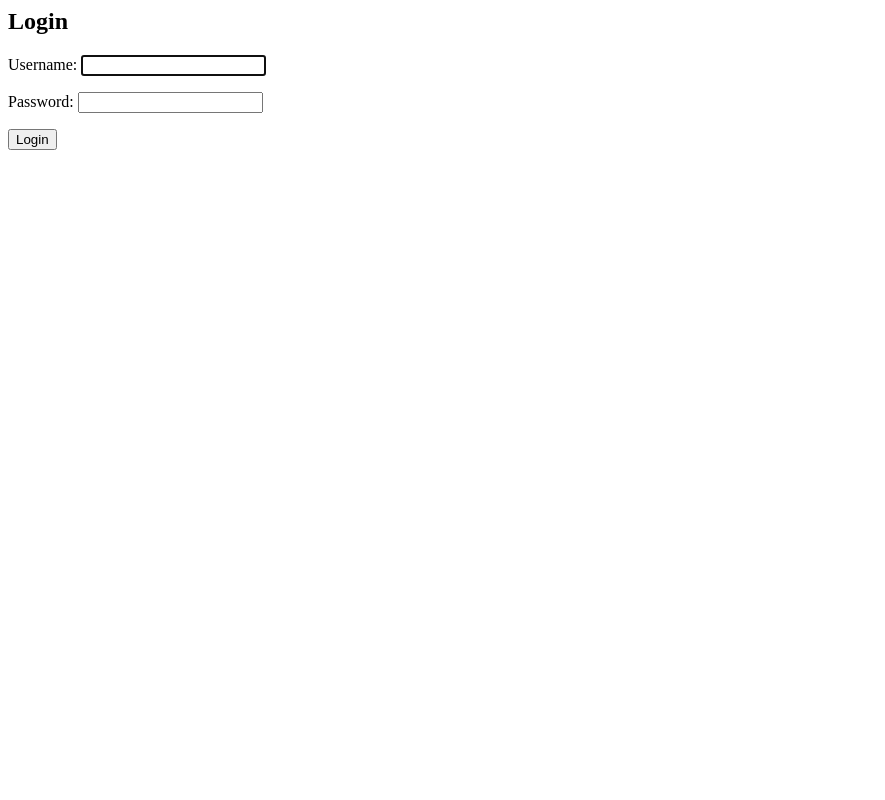
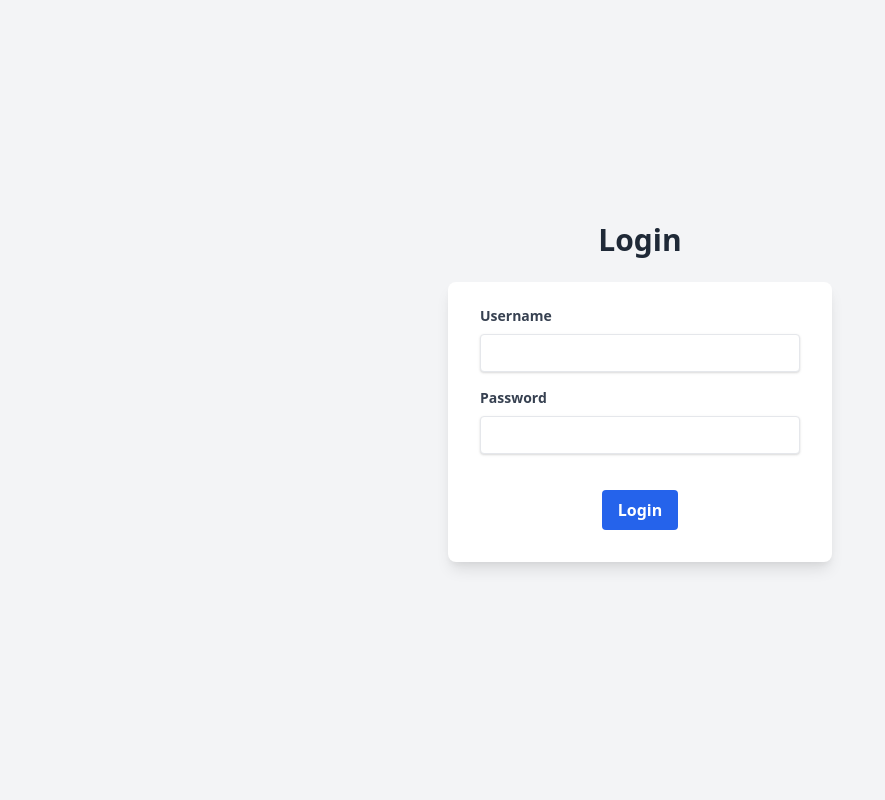
Before and after one commit to jinxinyii/Inventory-System, a Django app: page /login/ in a window 1280 px wide. Shown: the whole page, without its empty margins (0-885 px from the left). Run offline with Django 5.2, Linux system fonts and the light colour scheme.

Commit message:
enhance login page with Tailwind CSS styling and improved form layout

```diff
--- a/inventory_system/accounts/templates/login.html
+++ b/inventory_system/accounts/templates/login.html
@@ -1,6 +1,32 @@
-<h2>Login</h2>
-<form method="post">
-    {% csrf_token %}
-    {{ form.as_p }}
-    <button type="submit">Login</button>
-</form>
+<!DOCTYPE html>
+<html lang="en">
+<head>
+    <meta charset="UTF-8">
+    <meta name="viewport" content="width=device-width, initial-scale=1.0">
+    <title>Login</title>
+    <link href="https://cdn.jsdelivr.net/npm/tailwindcss@2.2.19/dist/tailwind.min.css" rel="stylesheet">
+</head>
+<body class="flex items-center justify-center min-h-screen bg-gray-100">
+    <div class="w-full max-w-sm">
+        <h2 class="text-3xl font-bold mb-6 text-center text-gray-800">Login</h2>
+        <form method="post" class="bg-white shadow-lg rounded-lg px-8 pt-6 pb-8 mb-4">
+            {% csrf_token %}
+            <div class="mb-4">
+                <label class="block text-gray-700 text-sm font-bold mb-2" for="username">
+                    Username
+                </label>
+                <input class="shadow appearance-none border rounded w-full py-2 px-3 text-gray-700 leading-tight focus:outline-none focus:shadow-outline" id="username" type="text" name="username">
+            </div>
+            <div class="mb-6">
+                <label class="block text-gray-700 text-sm font-bold mb-2" for="password">
+                    Password
+                </label>
+                <input class="shadow appearance-none border rounded w-full py-2 px-3 text-gray-700 mb-3 leading-tight focus:outline-none focus:shadow-outline" id="password" type="password" name="password">
+            </div>
+            <div class="flex items-center justify-center">
+                <button type="submit" class="bg-blue-600 hover:bg-blue-800 text-white font-semibold py-2 px-4 rounded focus:outline-none focus:shadow-outline">Login</button>
+            </div>
+        </form>
+    </div>
+</body>
+</html>
```
